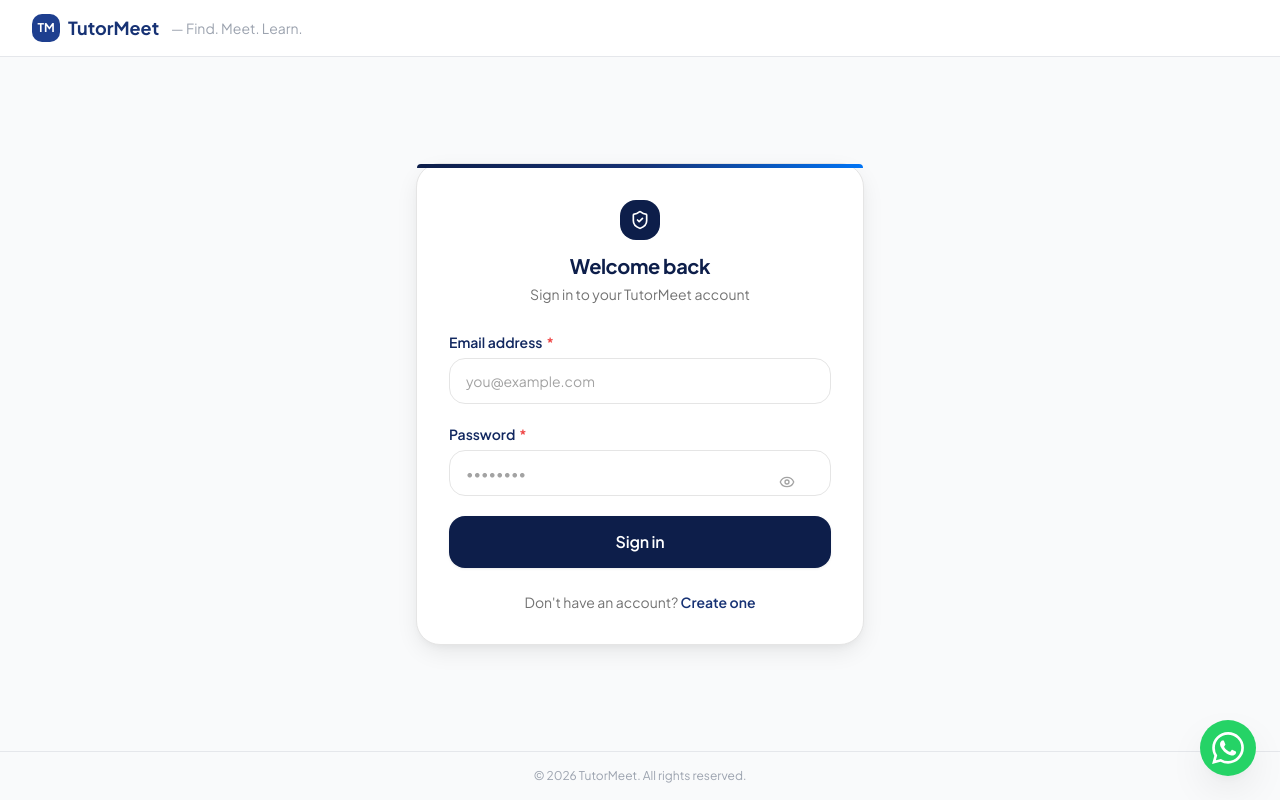
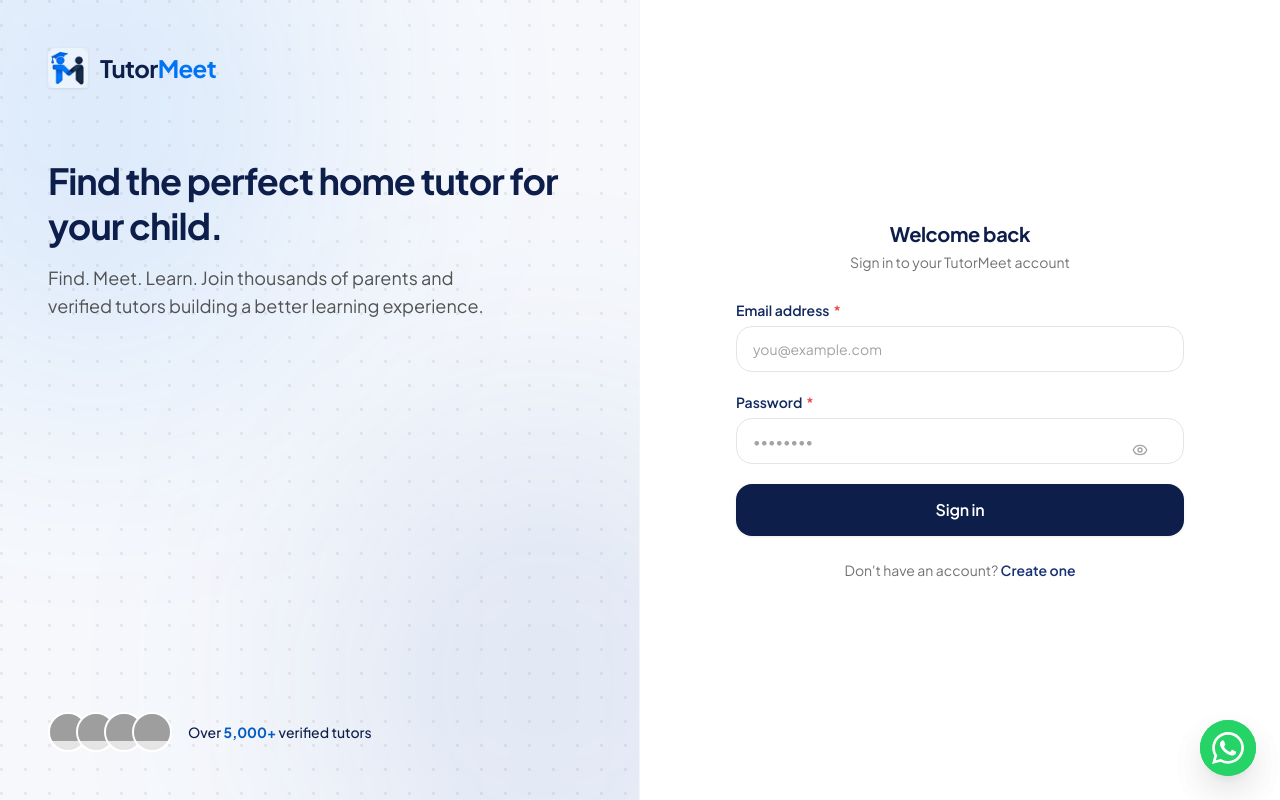
Before and after one commit to avinashkrsingh01/Tutormeet, a Next.js app: page /login in a window 1280 px wide. Built offline with nearby package versions, Linux system fonts and the light colour scheme; no server answers; grey boxes are pictures that could not be loaded.

Commit message:
feat: upgrade UI to Figma-style interactions and layouts

```diff
--- a/app/(auth)/layout.tsx
+++ b/app/(auth)/layout.tsx
@@ -1,5 +1,7 @@
 import Link from "next/link";
+import Image from "next/image";
 import { APP_NAME, APP_TAGLINE } from "@/lib/constants";
+import { FloatingWhatsApp } from "@/components/layout/FloatingWhatsApp";
 
 export default function AuthLayout({
   children,
@@ -7,32 +9,75 @@
   children: React.ReactNode;
 }) {
   return (
-    <div className="flex min-h-screen flex-col bg-gray-50">
-      {/* Minimal header */}
-      <header className="border-b border-gray-200 bg-white">
-        <div className="container-page flex h-14 items-center">
+    <div className="flex min-h-screen bg-white">
+      {/* Left side: Beautiful branding / image (Hidden on mobile) */}
+      <div className="hidden w-1/2 flex-col justify-between border-r border-neutral-100 bg-brand-50/50 p-12 lg:flex relative overflow-hidden bg-dot-pattern">
+
+        {/* Soft radial glow in background */}
+        <div className="absolute -left-[20%] -top-[20%] h-[70%] w-[70%] rounded-full bg-accent-500/10 blur-[120px]" />
+        <div className="absolute -bottom-[20%] -right-[20%] h-[70%] w-[70%] rounded-full bg-brand-500/10 blur-[120px]" />
+
+        <div className="relative z-10">
           <Link
             href="/"
-            className="flex items-center gap-2 text-lg font-bold text-brand-700"
+            className="inline-flex items-center gap-3 transition-transform hover:scale-105"
           >
-            <span className="flex h-7 w-7 items-center justify-center rounded-md bg-brand-600 text-xs font-bold text-white">
-              TM
+            <Image
+              src="/icons/icon-192x192.png"
+              alt="TutorMeet Logo"
+              width={40}
+              height={40}
+              className="h-10 w-10 shadow-sm"
+            />
+            <span className="text-2xl font-bold tracking-tight">
+              <span className="text-navy-900">Tutor</span><span className="text-blue-500">Meet</span>
             </span>
-            <span>{APP_NAME}</span>
           </Link>
-          <span className="ml-3 hidden text-sm text-gray-400 sm:block">
-            — {APP_TAGLINE}
-          </span>
+          <h1 className="mt-16 text-4xl font-bold leading-tight tracking-tight text-navy-900">
+            Find the perfect home tutor for your child.
+          </h1>
+          <p className="mt-4 max-w-md text-lg text-neutral-600">
+            {APP_TAGLINE} Join thousands of parents and verified tutors building a better learning experience.
+          </p>
         </div>
-      </header>
 
-      <main className="flex flex-1 items-center justify-center px-4 py-12">
-        {children}
+        <div className="relative z-10 flex items-center gap-4 text-sm font-medium text-navy-900">
+          <div className="flex -space-x-3">
+            {[1, 2, 3, 4].map((i) => (
+              <div key={i} className="h-10 w-10 overflow-hidden rounded-full border-2 border-white bg-neutral-200">
+                <img src={`https://api.dicebear.com/7.x/notionists/svg?seed=${i}&backgroundColor=eef2f9`} alt="User" />
+              </div>
+            ))}
+          </div>
+          <p>Over <span className="font-bold text-accent-600">5,000+</span> verified tutors</p>
+        </div>
+      </div>
+
+      {/* Right side: Auth Form */}
+      <main className="flex w-full flex-1 flex-col items-center justify-center px-4 py-12 sm:px-6 lg:w-1/2 lg:px-8 xl:px-12 relative animate-fade-in">
+
+        {/* Mobile Header (Only visible on small screens) */}
+        <div className="absolute top-6 left-6 lg:hidden">
+          <Link href="/" className="inline-flex items-center gap-2">
+            <Image
+              src="/icons/icon-192x192.png"
+              alt="TutorMeet Logo"
+              width={32}
+              height={32}
+              className="h-8 w-8 shadow-sm"
+            />
+            <span className="text-xl font-bold tracking-tight">
+              <span className="text-navy-900">Tutor</span><span className="text-blue-500">Meet</span>
+            </span>
+          </Link>
+        </div>
+
+        <div className="w-full max-w-md">
+          {children}
+        </div>
       </main>
 
-      <footer className="border-t border-gray-200 py-4 text-center text-xs text-gray-400">
-        &copy; {new Date().getFullYear()} {APP_NAME}. All rights reserved.
-      </footer>
+      <FloatingWhatsApp />
     </div>
   );
 }
--- a/app/globals.css
+++ b/app/globals.css
@@ -212,9 +212,10 @@
 
   /* Base — shared across all button variants */
   .btn {
+    @apply active:scale-[0.98];
     @apply inline-flex items-center justify-center gap-2
            font-semibold tracking-tight
-           transition-all duration-150
+           transition-all duration-200
            focus:outline-none focus-visible:ring-2 focus-visible:ring-offset-2
            disabled:cursor-not-allowed disabled:opacity-50
            select-none;
@@ -347,7 +348,7 @@
   /* Interactive hover card */
   .card-hover {
     @apply card cursor-pointer
-           hover:shadow-md hover:border-brand-200
+           hover:shadow-lg hover:border-brand-200 hover:-translate-y-1
            transition-all duration-200;
   }
 
@@ -369,6 +370,15 @@
   /* Teal accent card */
   .card-teal {
     @apply rounded-2xl bg-accent-50 border border-accent-200;
+  }
+
+
+  /* Figma Glassmorphic card */
+  .card-glass {
+    @apply rounded-2xl border border-white/20 bg-white/70 backdrop-blur-md shadow-sm;
+  }
+  .card-glass-hover {
+    @apply card-glass cursor-pointer transition-all duration-300 hover:-translate-y-1 hover:shadow-lg hover:border-brand-200/50 hover:bg-white/90;
   }
 
   /* ─── Divider ─────────────────────────────────────────────── */
--- a/app/parent/(dashboard)/dashboard/page.tsx
+++ b/app/parent/(dashboard)/dashboard/page.tsx
@@ -39,7 +39,7 @@
 }) {
   return (
     <Link href={href} className="block">
-      <div className="flex flex-col gap-3 rounded-2xl border border-neutral-200 bg-white p-5 transition-all duration-200 hover:border-brand-200 hover:shadow-sm">
+      <div className="flex flex-col gap-3 card-glass-hover p-5 animate-fade-in">
         <div className="flex h-10 w-10 items-center justify-center rounded-xl bg-brand-50 text-brand-700">
           {icon}
         </div>
@@ -158,7 +158,7 @@
       </div>
 
       {/* Stat tiles */}
-      <div className="mb-8 grid grid-cols-2 gap-3 sm:grid-cols-4">
+      <div className="mb-8 grid grid-cols-2 gap-3 sm:grid-cols-4 animate-fade-in" style={{ animationDelay: "100ms" }}>
         <StatTile
           icon={<ClipboardList className="h-5 w-5" />}
           label="Active Requirements"
@@ -186,7 +186,7 @@
       </div>
 
       {/* Two-column sections */}
-      <div className="grid grid-cols-1 gap-5 lg:grid-cols-2">
+      <div className="grid grid-cols-1 gap-5 lg:grid-cols-2 animate-fade-in" style={{ animationDelay: "200ms", animationFillMode: "both" }}>
 
         {/* My Requirements */}
         <SectionCard
--- a/app/tutor/(dashboard)/dashboard/page.tsx
+++ b/app/tutor/(dashboard)/dashboard/page.tsx
@@ -421,7 +421,7 @@
       )}
 
       {/* Main two-column grid */}
-      <div className="grid grid-cols-1 gap-5 lg:grid-cols-2">
+      <div className="grid grid-cols-1 gap-5 lg:grid-cols-2 animate-fade-in" style={{ animationDelay: "200ms", animationFillMode: "both" }}>
         {/* Pipeline / students */}
         {!isVerified ? (
           <PipelineTracker status={status} />
--- a/components/auth/LoginForm.tsx
+++ b/components/auth/LoginForm.tsx
@@ -4,6 +4,7 @@
 import { useForm } from "react-hook-form";
 import { zodResolver } from "@hookform/resolvers/zod";
 import Link from "next/link";
+import Image from "next/image";
 import { Eye, EyeOff, ShieldCheck } from "lucide-react";
 import { Button } from "@/components/ui/Button";
 import { Input } from "@/components/ui/Input";
@@ -53,15 +54,13 @@
 
   return (
     <div className="w-full max-w-md">
-      <div className="rounded-3xl border border-neutral-200 bg-white shadow-lg">
+      <div className="bg-white">
         {/* Top accent */}
-        <div className="h-1 w-full rounded-t-3xl bg-gradient-to-r from-brand-900 via-brand-700 to-accent-500" />
 
-        <div className="p-7 sm:p-8">
+
+        <div className="py-8">
           <div className="mb-7 text-center">
-            <div className="mx-auto mb-3 flex h-10 w-10 items-center justify-center rounded-xl bg-brand-900 text-white">
-              <ShieldCheck className="h-5 w-5" />
-            </div>
+
             <h1 className="text-xl font-bold text-navy-900" style={{ letterSpacing: "-0.02em" }}>
               Welcome back
             </h1>
--- a/components/auth/RegisterForm.tsx
+++ b/components/auth/RegisterForm.tsx
@@ -4,6 +4,7 @@
 import { useForm } from "react-hook-form";
 import { zodResolver } from "@hookform/resolvers/zod";
 import Link from "next/link";
+import Image from "next/image";
 import { Eye, EyeOff, GraduationCap, Users, ShieldCheck } from "lucide-react";
 import { Button } from "@/components/ui/Button";
 import { Input } from "@/components/ui/Input";
@@ -291,16 +292,14 @@
 
   return (
     <div className="w-full max-w-md">
-      <div className="rounded-3xl border border-neutral-200 bg-white shadow-lg">
+      <div className="bg-white">
         {/* Top accent */}
-        <div className="h-1 w-full rounded-t-3xl bg-gradient-to-r from-brand-900 via-brand-700 to-accent-500" />
 
-        <div className="p-7 sm:p-8">
+
+        <div className="py-8">
           {/* Header */}
           <div className="mb-7 text-center">
-            <div className="mx-auto mb-3 flex h-10 w-10 items-center justify-center rounded-xl bg-brand-900 text-white">
-              <ShieldCheck className="h-5 w-5" />
-            </div>
+
             <h1
               className="text-xl font-bold text-navy-900"
               style={{ letterSpacing: "-0.02em" }}
--- a/components/layout/DashboardShell.tsx
+++ b/components/layout/DashboardShell.tsx
@@ -9,8 +9,12 @@
 
 export function DashboardShell({ children, className }: DashboardShellProps) {
   return (
-    <div className={cn("min-h-screen bg-neutral-50", className)}>
-      {children}
+    <div className={cn("min-h-screen bg-neutral-50 bg-dot-pattern relative", className)}>
+      {/* Subtle radial glow in the background for depth */}
+      <div className="absolute top-0 left-0 h-[40vh] w-full bg-gradient-to-b from-brand-50/50 to-transparent pointer-events-none" />
+      <div className="relative z-10">
+        {children}
+      </div>
     </div>
   );
 }
--- /dev/null
+++ b/get_color.js
@@ -0,0 +1,30 @@
+let sharp;
+try {
+  sharp = require('sharp');
+} catch (e) {
+  console.error("Could not require sharp directly:", e);
+  process.exit(1);
+}
+
+async function getColor() {
+  const inputFile = '/Users/avinashsingh/.gemini/antigravity/brain/55d9621c-2bf8-4d91-aa06-c50135eeb140/media__1789211963221.jpg';
+
+  // The image is a square logo. The left side (the student) is bright blue. The right side is dark navy.
+  // Let's grab a pixel from the left side, roughly 25% from left, 50% from top.
+
+  const metadata = await sharp(inputFile).metadata();
+  const x = Math.floor(metadata.width * 0.25);
+  const y = Math.floor(metadata.height * 0.50);
+
+  const { data } = await sharp(inputFile)
+    .extract({ left: x, top: y, width: 1, height: 1 })
+    .raw()
+    .toBuffer({ resolveWithObject: true });
+
+  console.log(`RGB: ${data[0]}, ${data[1]}, ${data[2]}`);
+
+  const hex = '#' + [data[0], data[1], data[2]].map(x => x.toString(16).padStart(2, '0')).join('');
+  console.log(`HEX: ${hex}`);
+}
+
+getColor().catch(console.error);
```
Also changed, not shown: patch_wordmark_sizes.js (added, +24 -0 lines), round_icon.js (added, +52 -0 lines).
